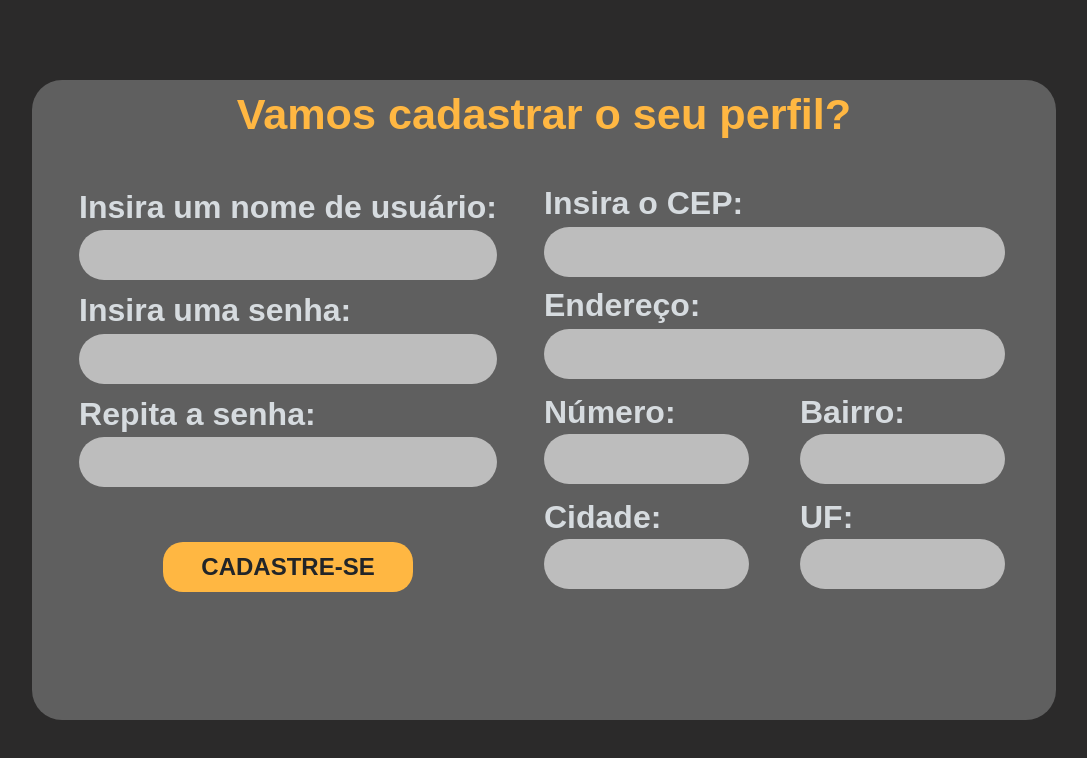
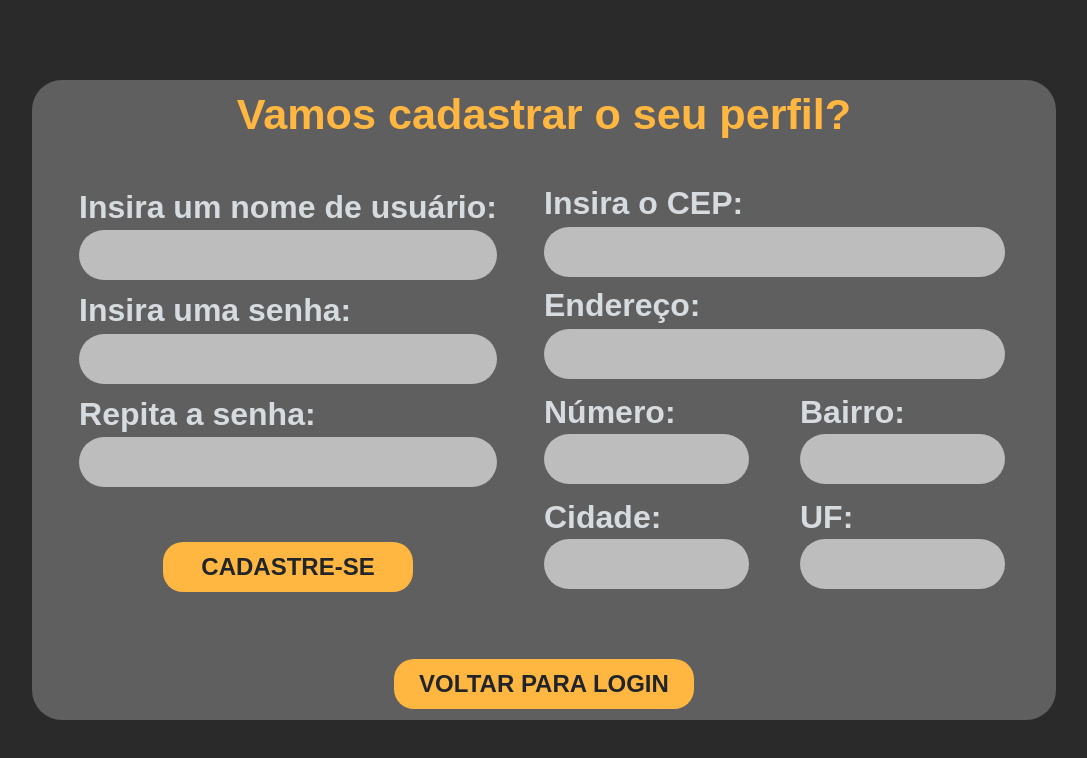
Before and after one commit to DriRaYV/Cripto_Website, a React (Create React App) app in the folder main_folder/cadastro/: page /cadastro in a window 1280 px wide. Shown: the top 758 px of the page, without its empty margins (96-1183 px from the left). Built offline with nearby package versions, Linux system fonts and the light colour scheme.

Commit message:
adicionando botao de voltar para o login na pagina de cadastro

```diff
--- a/main_folder/cadastro/src/signComp/sign.css
+++ b/main_folder/cadastro/src/signComp/sign.css
@@ -126,7 +126,22 @@ input{
     font-size: 1.5rem;
 }
 
-#bottom:hover{
+#bottom-back{
+    display: flex;
+    justify-content: center;
+    align-items: center;
+    width: 300px;
+    height: 50px;
+    background-color: var(--cor-fonte-principal);
+    color: var(--cor-fonte-botao);
+    font-weight: 600;
+    border: 0;
+    border-radius: 20px;
+    font-size: 1.5rem;
+}
+
+#bottom:hover, #bottom-back:hover{
+    cursor: pointer;
     background-color: #c27800;
 }
 
--- a/main_folder/cadastro/src/signComp/sign.js
+++ b/main_folder/cadastro/src/signComp/sign.js
@@ -1,6 +1,7 @@
 import './sign.css';
 import {  useForm } from "react-hook-form";
 import {  useState } from 'react';
+import { Link } from "react-router-dom";
 
 function Sign() {
 
@@ -201,9 +202,9 @@ function Sign() {
               </div>
             </div>
           </div>
-          {/* <div id='div-button'>
-            <button type='submit' id='bottom' onClick={submitData}>CADASTRE-SE</button>
-          </div> */}
+          <div id='div-button'>
+            <Link to="/" id='bottom-back'>VOLTAR PARA LOGIN</Link>
+          </div>
         </form>
       </div>
     </div>
```
Also changed, not shown: 1 other file (tests, documents, lock files or other folders).
